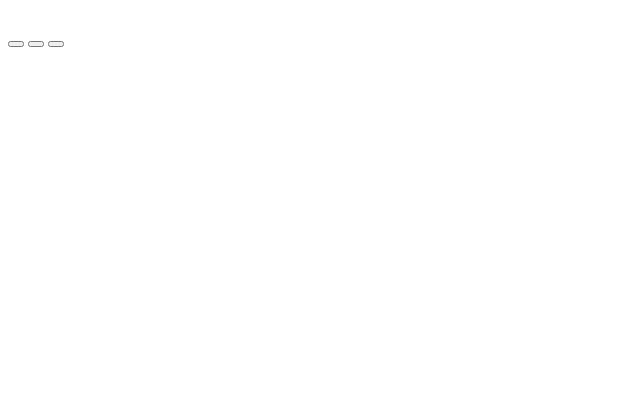
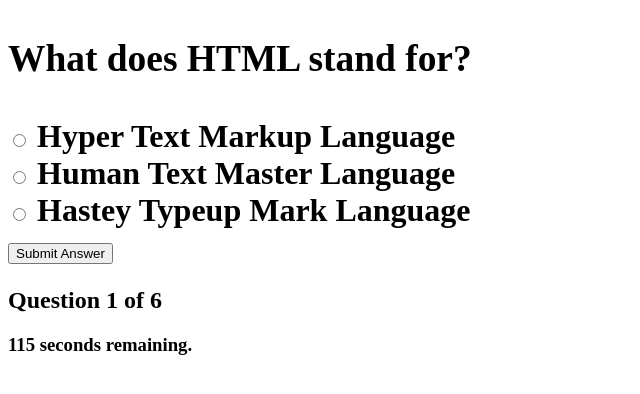
Before and after one commit to Myhyun/code-quiz, a plain HTML site: page Quiz.html in a window 1280 px wide. Shown: the whole page, without its empty margins (0-640 px from the left). Drawn offline with Linux system fonts and the light colour scheme.

Commit message:
added more variables, added conditional statements, working question page with timer

```diff
--- a/Quiz.html
+++ b/Quiz.html
@@ -4,24 +4,23 @@
 <head>
     <meta charset="UTF-8">
     <meta name="viewport" content="width=device-width, initial-scale=1.0">
-    <link rel="stylesheet" href="QuizAssets/style.css">
+    <link rel="stylesheet" href="assets/quizStyle.css">
     <title>JavaScript Quiz</title>
 </head>
 
 <body>
     <header>
-        <h1 class="quizQuestions"></h1>
+        <h1 id="quizQuestions"></h1>
     </header>
-
-    <body>
-        <h2 id="testStatus"></h2>
-        <div class="buttons">
-            <button id="btn0"><span id="choice0"></span></button>
-            <button id="btn1"><span id="choice1"></span></button>
-            <button id="btn2"><span id="choice2"></span></button>
-        </div>
-    </body>
-    <script src="QuizAssets/quizScript.js"></script>
+    <section>
+        <h2 id="quizPos"></h2>
+        <h3 id="time"></h3>
+    </section>
+    <script src="assets/quizScript.js"></script>
 </body>
 
+
+
+
+
 </html>
--- a/QuizAssets/quizScript.js
+++ /dev/null
@@ -1,47 +0,0 @@
-var myQuestions = [
-    {
-        question: "What does HTML stand for?",
-        A: "Hyper Text Markup Language",
-        B: "Human Text Master Language",
-        C: "Hastey Typeup Mark Language",
-        answer: "A"
-    },
-
-    {
-        question: "What HTML tag must we use in order to write JavaScript Code?",
-        A: "<js>",
-        B: "<javascript",
-        C: "<script>",
-        answer: "C"
-    },
-    {
-        question: "Which of the following uses correct syntax when referring to an external fun.js script?",
-        A: "<script src=”fun.js”>",
-        B: "<script href=”fun.js”>",
-        C: "<script ref=”fun.js”>",
-        answer: "A"
-
-    },
-    {
-        question: "Which of the following is used to call a function in JavaScript?",
-        A: "call function()",
-        B: "function()",
-        C: "cfunction function()",
-        answer: "B"
-    },
-    {
-        question: "Which of the following is not one of the three main web development languages?",
-        A: "HTML",
-        B: "CSS",
-        C: "Angular",
-        answer: "C"
-    },
-    {
-        question: "Which if the following is used to open a message screen when a page is loaded?",
-        A: "message()",
-        B: "alert()",
-        C: "ping()",
-        answer: "B"
-    }
-
-];
--- /dev/null
+++ b/assets/quizScript.js
@@ -0,0 +1,119 @@
+var myQuestions = [
+    {
+        question: "What does HTML stand for?",
+        A: "Hyper Text Markup Language",
+        B: "Human Text Master Language",
+        C: "Hastey Typeup Mark Language",
+        answer: "A"
+    },
+
+    {
+        question: "What HTML tag must we use in order to write JavaScript Code?",
+        A: "<js>",
+        B: "<javascript",
+        C: "<script>",
+        answer: "C"
+    },
+    {
+        question: "Which of the following uses correct syntax when referring to an external fun.js script?",
+        A: "<script src=”fun.js”>",
+        B: "<script href=”fun.js”>",
+        C: "<script ref=”fun.js”>",
+        answer: "A"
+
+    },
+    {
+        question: "Which of the following is used to call a function in JavaScript?",
+        A: "call function()",
+        B: "function()",
+        C: "cfunction function()",
+        answer: "B"
+    },
+    {
+        question: "Which of the following is not one of the three main web development languages?",
+        A: "HTML",
+        B: "CSS",
+        C: "Angular",
+        answer: "C"
+    },
+    {
+        question: "Which if the following is used to open a message screen when a page is loaded?",
+        A: "message()",
+        B: "alert()",
+        C: "ping()",
+        answer: "B"
+    }
+
+];
+
+
+
+var userPos = 0;
+var userAns = 0;
+var possibleAns = 0;
+var ansA = 0;
+var ansB = 0;
+var ansC = 0;
+var quiz = 0;
+
+
+
+var timeElement = document.querySelector("#time");
+var secondsLeft = 120;
+
+
+
+
+
+
+setTime();
+startQuiz();
+function setTime() {
+    var timerInterval = setInterval(function () {
+        secondsLeft--;
+        timeElement.textContent = secondsLeft + " seconds remaining.";
+        if (secondsLeft === 0) {
+            clearInterval(timerInterval);
+            showEndScreen();
+        }
+
+
+    }, 1000);
+}
+
+function startQuiz() {
+    quiz = document.getElementById("quizQuestions");
+    if(userPos >= myQuestions.length) {
+        quiz.innerHTML = "<h2> Test Over. </h2>";
+        return false;
+    }
+
+    document.getElementById("quizPos").innerHTML = "Question "+(userPos+1)+" of "+myQuestions.length;
+
+    question = myQuestions[userPos].question;
+    ansA = myQuestions[userPos].A;
+    ansB = myQuestions[userPos].B;
+    ansC = myQuestions[userPos].C;
+
+    quiz.innerHTML += "<h3>" +question+ "</h3>";
+    quiz.innerHTML += "<label> <input type ='radio' name='choices' value='A'> " + ansA + "</label><br>";
+    quiz.innerHTML += "<label> <input type ='radio' name='choices' value='B'> " + ansB + "</label><br>";
+    quiz.innerHTML += "<label> <input type ='radio' name='choices' value='C'> " + ansC + "</label><br>";
+    quiz.innerHTML += "<button onclick='checkAnswer()'>Submit Answer</button>";
+
+}
+
+
+
+
+
+
+
+
+
+
+
+
+function showEndScreen() {
+    timeElement.textContent = " ";
+}
--- /dev/null
+++ b/assets/quizStyle.css
@@ -0,0 +1,4 @@
+.buttons {
+    height: 100px;
+    width: 100px;
+}
```
Also changed, not shown: index.html (+1 -1 lines), assets/homeScript.js (renamed from QuizAssets/homeScript.js), assets/homeStyle.css (renamed from QuizAssets/style.css).
